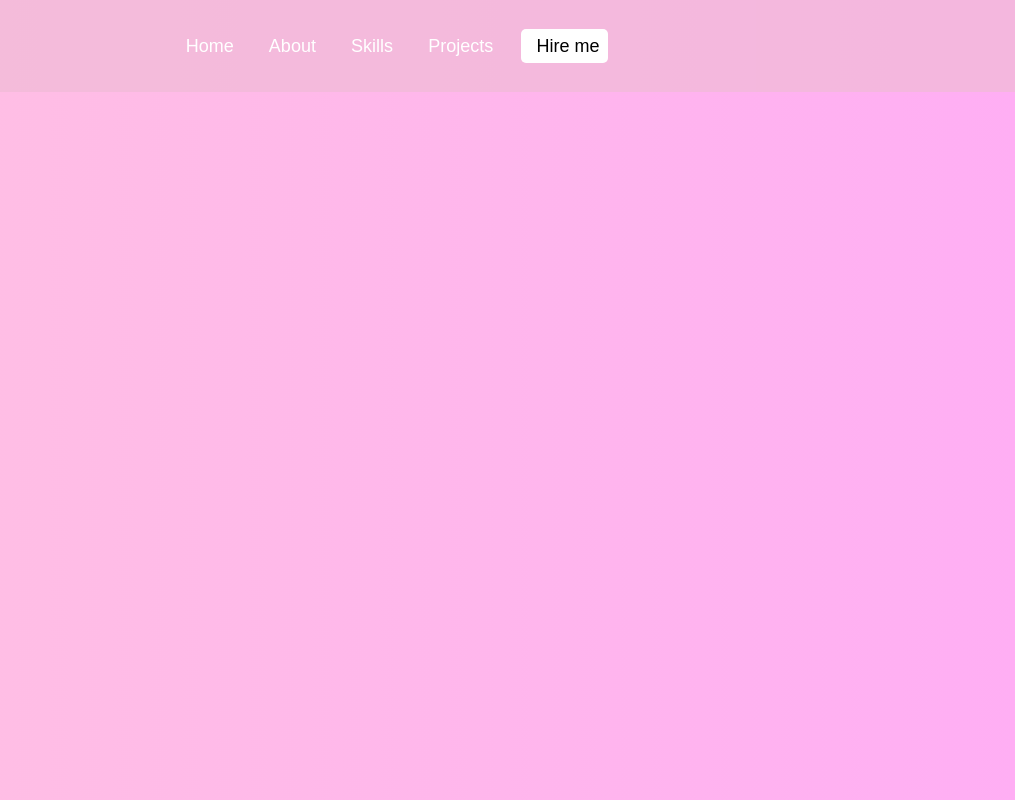
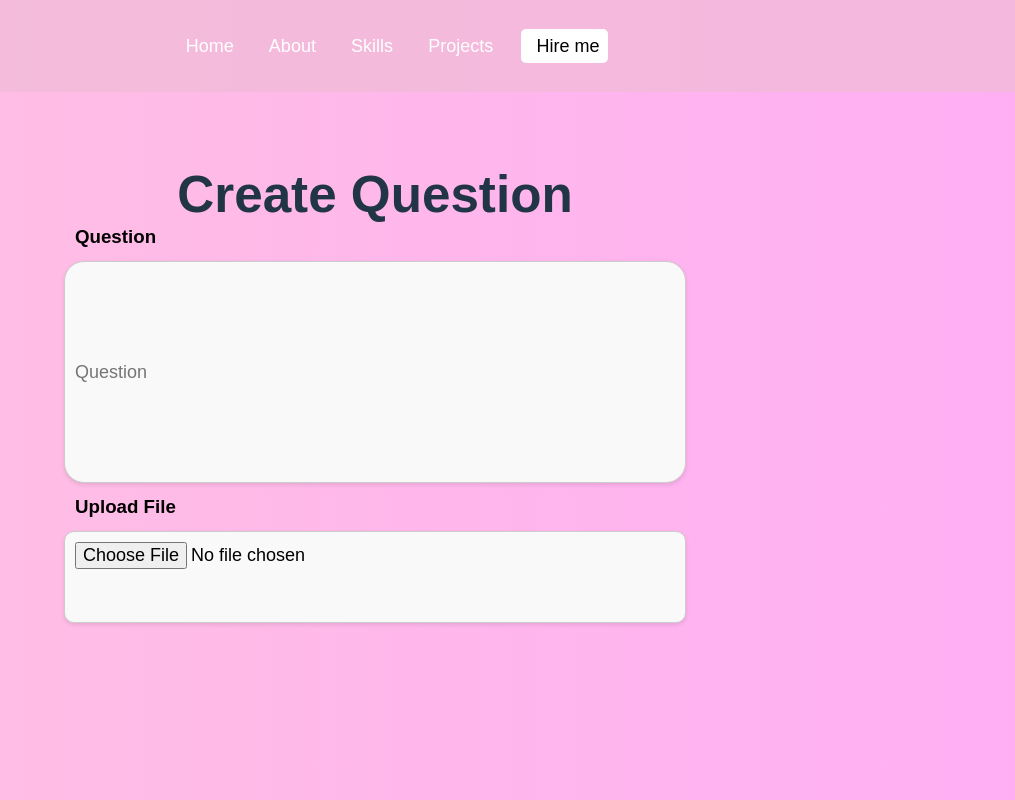
Before and after one commit to hiphucneh/FHoot_SWP391_FE, a React (Vite) app: page /createQ in a window 1280 px wide. Shown: the whole page, without its empty margins (265-1280 px from the left). Built offline with nearby package versions, Linux system fonts and the light colour scheme.

Commit message:
Update CreateQuestionScreen.jsx: Add input styles and structure

```diff
--- a/src/screens/CreateQuestionScreen.jsx
+++ b/src/screens/CreateQuestionScreen.jsx
@@ -1,7 +1,39 @@
-import React from "react";
+import React, { useState } from "react";
+import { Input, Checkbox, Button } from "antd";
 
 const CreateQuestion = () => {
 
+    const textInput = {
+        textAlign: "left",
+        fontSize: "18px",
+        width: "600px",
+        margin: "10px",
+        padding: "10px",
+        borderRadius: "10px",
+        border: "1px solid #ccc",
+        backgroundColor: "#f9f9f9",
+        boxShadow: "0 2px 4px rgba(0, 0, 0, 0.1)",
+        color: "black",
+    };
+    const header = {
+        textAlign: "left", color: "black", width: "600px"
 
+    }
+    return (
+
+        < div style={{ padding: "100px" }}>
+            <form style={{ display: "flex", flexDirection: "column", alignItems: "center", padding: "10px" }}>
+                <h1>Create Question</h1>
+                <h3 style={{ ...header }}>Question </h3>
+                <input type="text" placeholder="Question" required style={{ ...textInput, height: "200px", borderRadius: "20px" }} />
+                <h3 style={{ ...header }}>Upload File </h3>
+                <input
+                    type="file"
+                    style={{ ...textInput, height: "70px" }}
+                />
+            </form>        </div >
+
+    );
+    ;
 }
 export default CreateQuestion;
```
